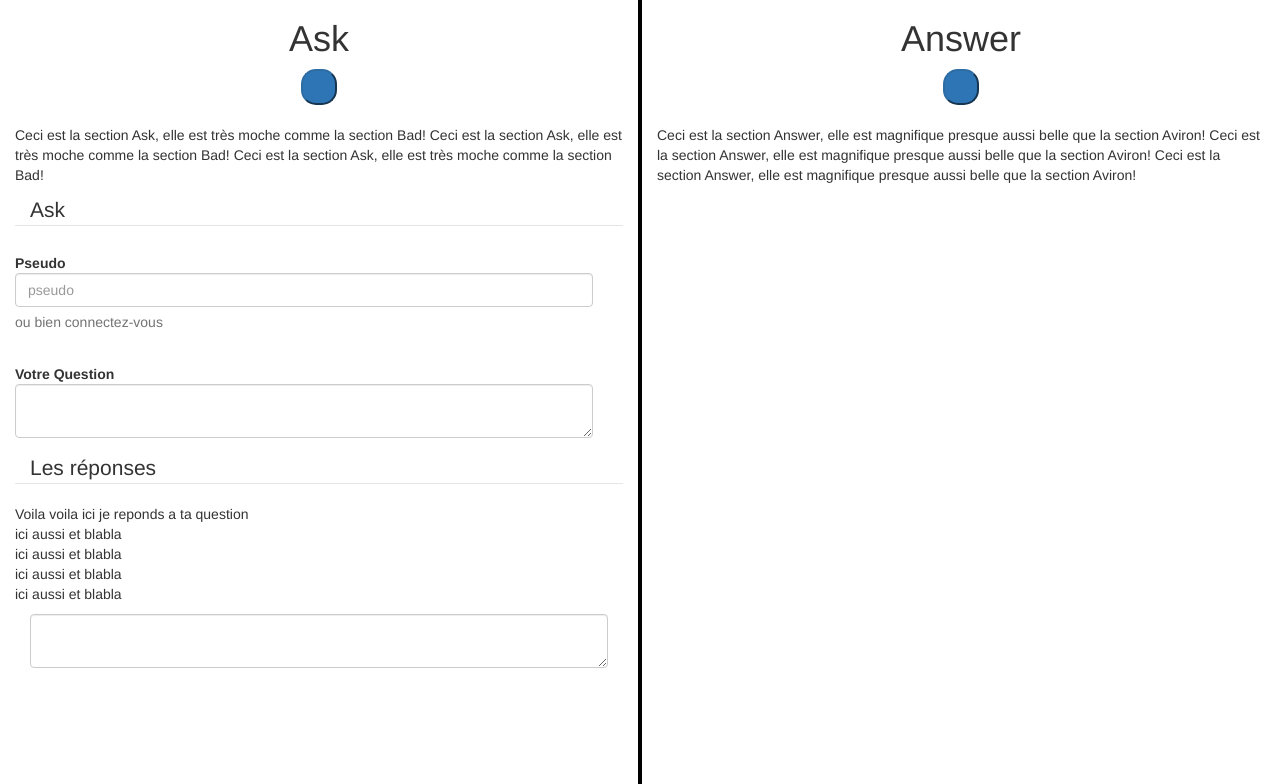
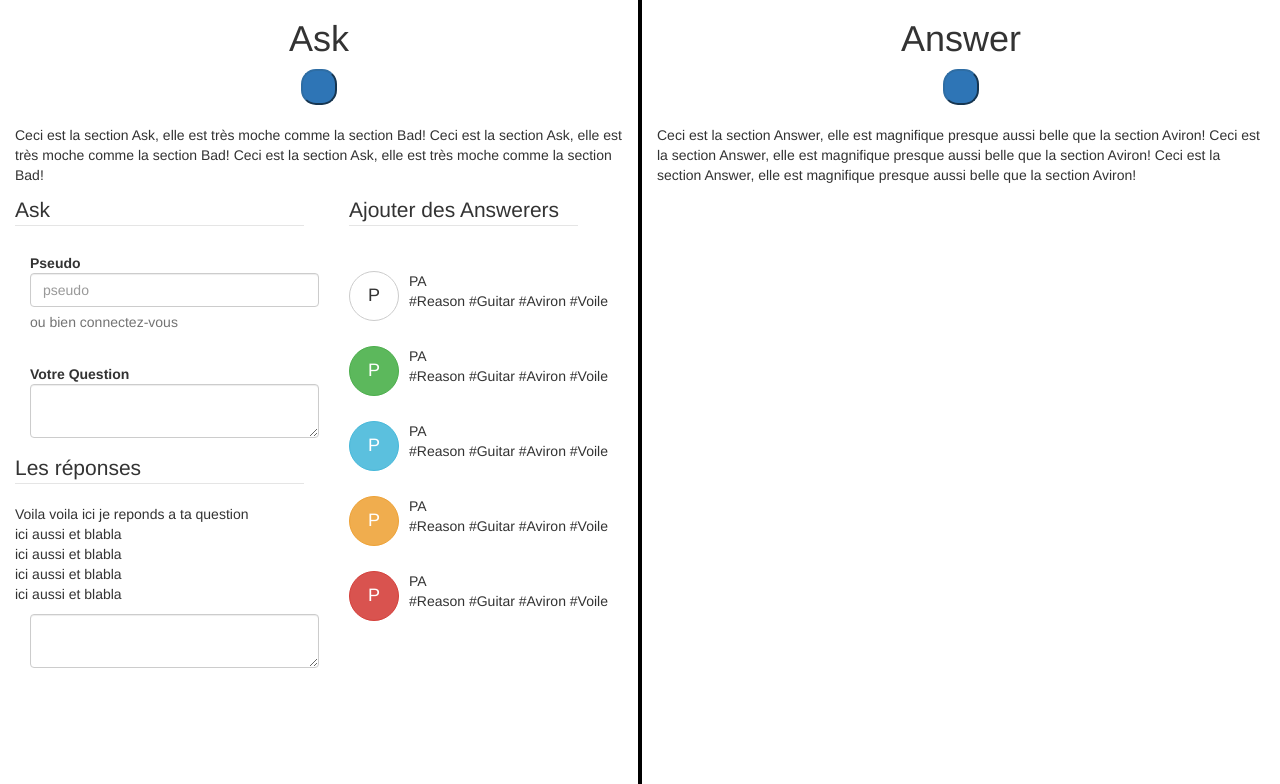
Before and after one commit to fazega/QuestionTag, a PHP site: page / in a window 1280 px wide. Shown: the part 51-835 px from the top of the page. Run offline with PHP 8.4, Linux system fonts and the light colour scheme; some libraries are stand-ins or nearby versions; some web fonts are replaced.

Commit message:
J'ai ajouter la section "Ajouter des answerers"

```diff
--- a/frontend/index.html
+++ b/frontend/index.html
@@ -60,7 +60,7 @@
         </div>
         <div id="navbar" class="collapse navbar-collapse">
           <ul class="nav navbar-nav">
-            <li id="home_link" class="active"><a href="#">Home</a></li>
+            <li id="home_link" class="active"><a href="index.html">Home</a></li>
             <li><a href="#about">About</a></li>
             <li><a href="#contact">Contact</a></li>
           </ul>
@@ -76,60 +76,125 @@
  <div  id="contenuPage" >
 		<div  id='ask' class='container'>
 
+		<div class='col-md-12'>
 			<h1 class='row'>Ask</h1>
-			<button type="button" class="btn-s btn-primary row" id="right">
+			<button type="button" class="btn-s btn-primary" id="right">
 				<span class="glyphicon glyphicon-resize-full"></span>
 			</button>
 
-			<div class='row'><p class='col-md-12'><br>Ceci est la section Ask, elle est très moche comme la section Bad! Ceci est la section Ask, elle est très moche comme la section Bad! Ceci est la section Ask, elle est très moche comme la section Bad!<p></div>
-		<form class="form-horizontal">
+			<div class='row'>
+				<p><br>Ceci est la section Ask, elle est très moche comme la section Bad! Ceci est la section Ask, elle est très moche comme la section Bad! Ceci est la section Ask, elle est très moche comme la section Bad!<br><p>
+			</div>
+
+
+			<div id='ask-form-panels' class='col-md-6'>
+					<form class="form-horizontal row">
 
 					<fieldset>
 
 						<!-- Form Name -->
-<legend class='col-md-12'>Ask</legend>
+						<legend class='row'>Ask</legend>
 
 						<!-- Text input-->
-<div class="form-group col-md-12">
-  <label class="col-s-4 control-label" for="Pseudo">Pseudo</label>
-  <div class="col-s-4">
-  <input id="Pseudo" name="Pseudo" type="text" placeholder="pseudo" class="form-control input-s">
+
+						<div class="form-group row">
+						<div class="col-md-12">
+						  <label class="control-label" for="pseudo-form">Pseudo</label>
+
+						  <input id="pseudo-form" name="pseudo-form" type="text" placeholder="pseudo" class="form-control input-s">
 						  <span class="help-block">ou bien connectez-vous</span>
+
 						</div>
 						</div>
+						<!-- Textarea -->
 
-<!-- Textarea -->
-<div class="form-group col-md-12">
-  <label class="col-s-4 control-label" for="question">Votre Question</label>
-  <div class="col-s-4">
-    <textarea class="form-control" id="question" name="question"></textarea>
+						<div class="form-group row">
+						<div class="col-md-12">
+						  <label class="control-label" for="question-form">Votre Question</label>
+
+							<textarea class="form-control" id="question-form" name="question-form"></textarea>
+
 						</div>
 						</div>
+					</fieldset>
 
-</fieldset>
 					</form>
 
+
+				<div class='row'>
+
 					<fieldset>
-<legend class='col-md-12'>Les réponses</legend>
-<p>Voila voila ici je reponds a ta question <br> ici aussi et blabla<br> ici aussi et blabla<br> ici aussi et blabla<br> ici aussi et blabla</p>
-<div class="form-group col-md-12">
+						<legend class='row'>Les réponses</legend>
 
-  <div class="col-s-4">
+						<p class="row">Voila voila ici je reponds a ta question <br> ici aussi et blabla<br> ici aussi et blabla<br> ici aussi et blabla<br> ici aussi et blabla</p>
+
+						<div class="form-group row">
+						  	<div class="col-md-12">
 							<textarea class="form-control" id="reponse" name="reponse"></textarea>
 						  </div>
 						</div>
 					</fieldset>
 
+				</div>
+			</div>
+			<div id='ask-add-answers-panel' class='col-md-6'>
+				<div class="col-md-12">
+					<fieldset>
+						<legend>Ajouter des Answerers</legend>
+					<div class="col-md-12">
+					<div id="answerers-conteneur">
+						<div class="row answerer-block">
+						<div class="div-bouton">
+						<button type="button" class="btn btn-default btn-circle btn-lg">P</button>
+						</div>
+						<div class="div-description">
+						<p>PA<br>#Reason #Guitar #Aviron #Voile</p>
+						</div>
+						</div>
+						<div class="row answerer-block">
+						<div class="div-bouton">
+						<button type="button" class="btn btn-success btn-circle btn-lg">P</button>
+						</div>
+						<div class="div-description">
+						<p>PA<br>#Reason #Guitar #Aviron #Voile</p>
+						</div>
+						</div>
+						<div class="row answerer-block">
+						<div class="div-bouton">
+						<button type="button" class="btn btn-info btn-circle btn-lg">P</button>
+						</div>
+						<div class="div-description">
+						<p>PA<br>#Reason #Guitar #Aviron #Voile</p>
+						</div>
+						</div>
+						<div class="row answerer-block">
+						<div class="div-bouton">
+						<button type="button" class="btn btn-warning btn-circle btn-lg">P</button>
+						</div>
+						<div class="div-description">
+						<p>PA<br>#Reason #Guitar #Aviron #Voile</p>
+						</div>
+						</div>
+						<div class="row answerer-block">
+						<div class="div-bouton">
+						<button type="button" class="btn btn-danger btn-circle btn-lg">P</button>
+						</div>
+						<div class="div-description">
+						<p>PA<br>#Reason #Guitar #Aviron #Voile</p>
+						</div>
+						</div>
+				</div>
+				</div>
+				</fieldset>
+				</div>
+			</div>
+		</div>
+
+		</div>
 
 
+		<div id='answer'>
 
-
-
-
-
-		</div>
-		<div id='answer'>
-			</button>
 			<h1>Answer</h1>
 			<button type="button" class="btn-s btn-primary" id="left" >
 				<span class="glyphicon glyphicon-resize-full"></span>
@@ -140,6 +205,8 @@
 		<button type="button" class="btn-s btn-primary" id="reapparitionAnswer" >Answer</button>
 		<button type="button" class="btn-s btn-primary" id="reapparitionAsk" >Ask</button>
 </div>
+
+
 
 <div class="panel panel-default" style="display:none;" id="login_form">
 		<div class="panel-heading">
@@ -225,14 +292,14 @@
 		$('#ask').removeClass('agrandirTaille');
 	}
 
-	$('#right').click(function() {
+	$('#ask').click(function() {
 		reini();
 		$('#ask').addClass('agrandirTaille');
 		document.getElementById('right').style.display='none';
 		document.getElementById('reapparitionAnswer').style.display='block';
 
 		});
-	$('#left').click(function() {
+	$('#answer').click(function() {
 		reini();
 		$('#answer').addClass('agrandirTaille');
 		document.getElementById('left').style.display='none';
--- a/frontend/style_main.css
+++ b/frontend/style_main.css
@@ -151,7 +151,42 @@ animation-fill-mode:forwards;
 }
 
 
+#pseudo-form{
+	max-width:300px;
+}
 
+
+#ask-add-answers-panel .btn-circle.btn-xl {
+  width: 70px;
+  height: 70px;
+  padding: 10px 16px;
+  font-size: 24px;
+  line-height: 1.33;
+  border-radius: 35px;
+}
+#ask-add-answers-panel .btn-circle.btn-lg {
+  width: 50px;
+  height: 50px;
+  padding: 10px 16px;
+  font-size: 18px;
+  line-height: 1.33;
+  border-radius: 25px;
+}
+.answerer-block{
+	padding-top:25px;
+}
+.answerer-block .div-bouton{
+	float:left;
+	margin-right:10px;
+}
+.answerer-block .div-description{
+	display:block;
+}
+#answerers-conteneur{
+	width:25vw;
+	margin:auto;
+
+}
 
 
 
```
Lines whose indentation alone changed are shown as unchanged.
